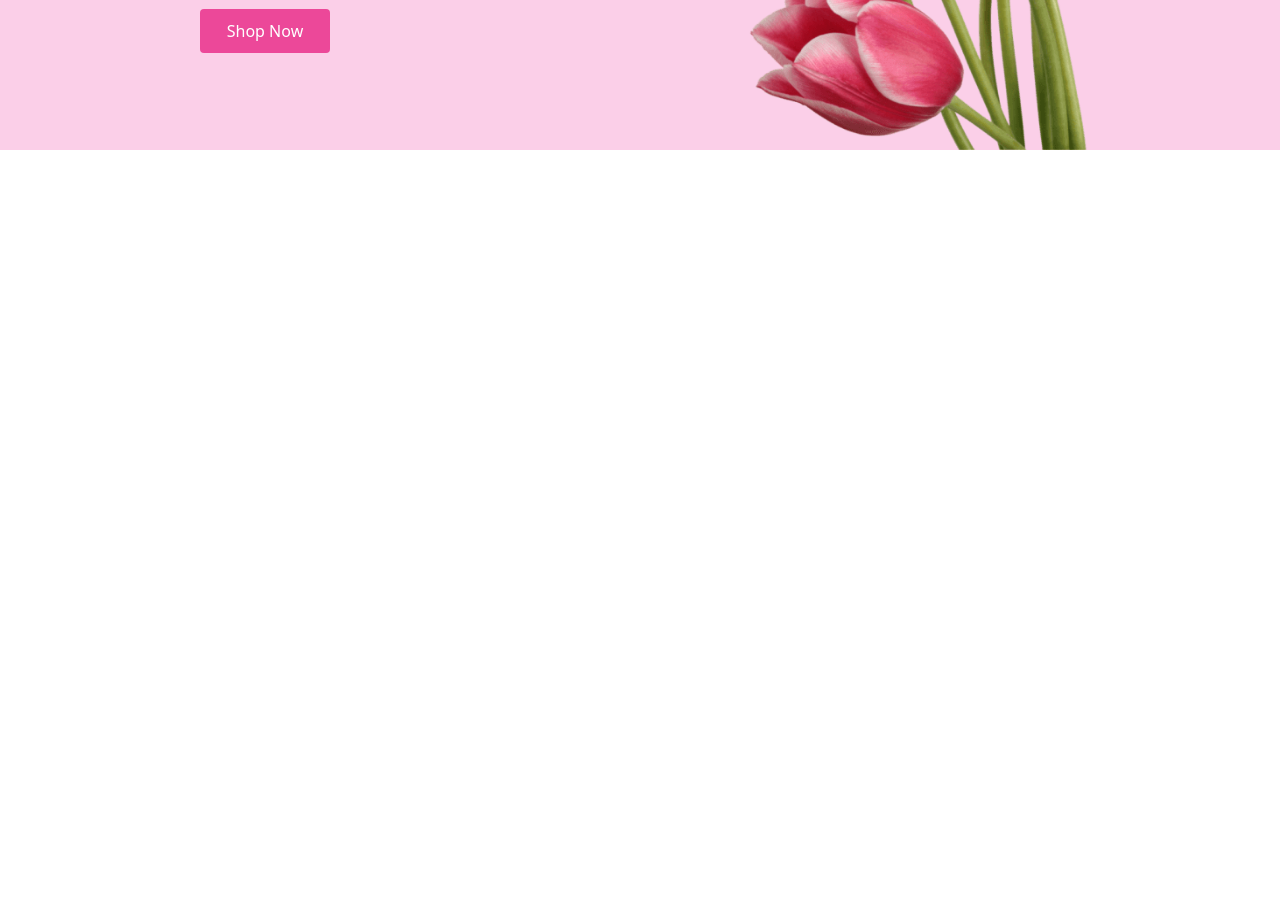
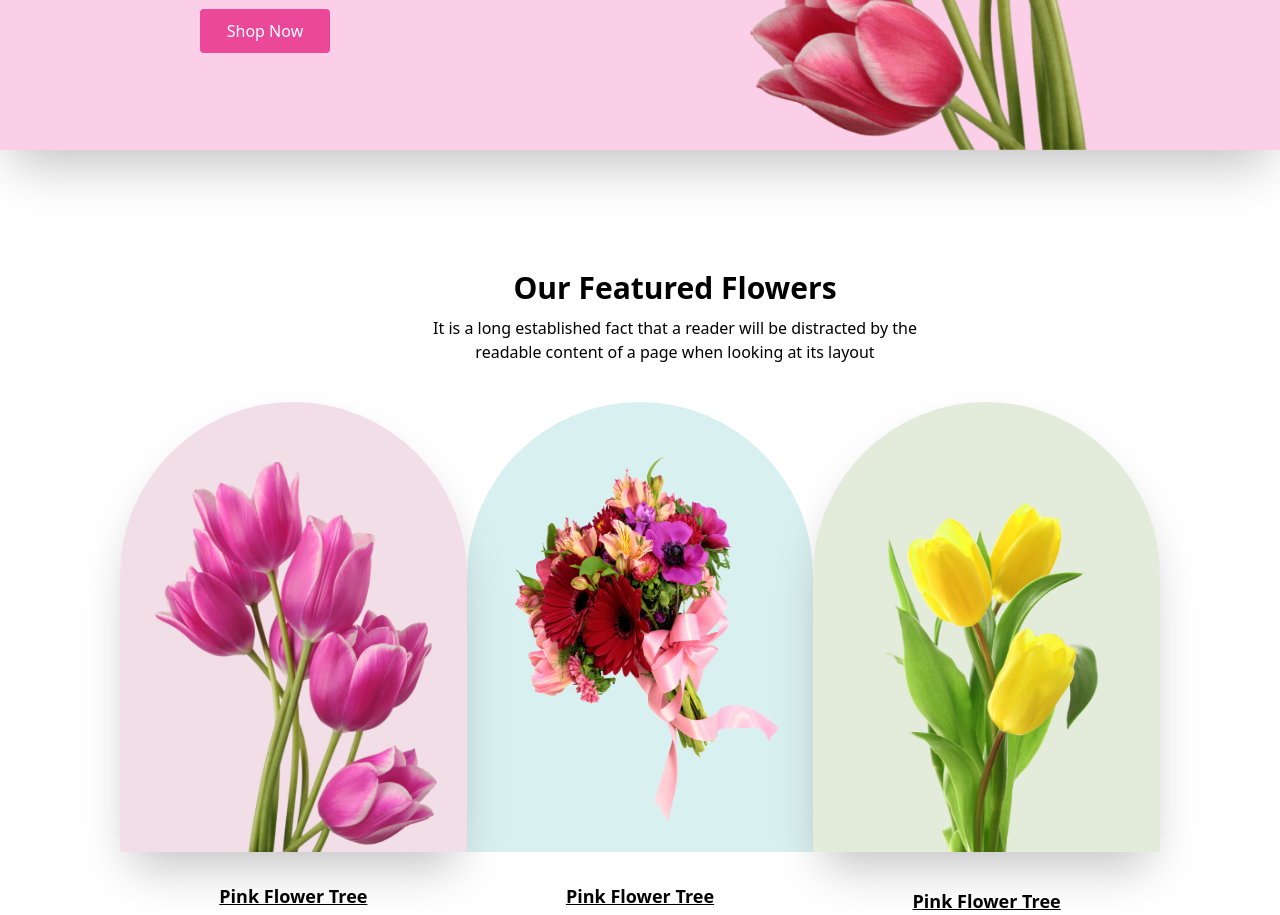
Before and after one commit to tarek9887/FLOWER-SHOP, a plain HTML site: page index.html in a window 1280 px wide. Shown: the part 500-1415 px from the top of the page. Before the commit the page ends 800 px from the top, so only its background shows below. Drawn offline with nearby package versions, Linux system fonts and the light colour scheme.

Commit message:
about and description section added

```diff
--- a/index.html
+++ b/index.html
@@ -7,7 +7,10 @@
     <script src="https://cdn.tailwindcss.com"></script>
 </head>
 <body>
-      <section class="">
+
+                  <!-- hero section  -->
+
+      <section class="shadow-2xl">
         <div class="flex justify-between max-w-[1920px] max-h-[650px] bg-pink-200">
             <div class="w-[708px] h-[506px] ml-[200px] mt-[193px]">
                 <h2 class="text-[rgba(39, 39, 39)] font-bold text-5xl leading-[60px]"> Let's make <br> beautiful flowers a<br> part of your life.</h2>
@@ -20,11 +23,41 @@
         </div>
       </section>
 
-      <section>
-        <div>
+                 <!--About Section -->
 
+      <section class="w-[550px] h-[132px] ml-[400px] mt-[120px] mx-auto">
+        <div class="">
+              <h2 class="text-center text-[rgba(39, 39, 39)] font-bold text-3xl">Our Featured Flowers</h2>
+              <p class="text-center mt-[10px]">It is a long established fact that a reader will be distracted by the readable
+                content of a page when looking at its layout</p>
         </div>
       </section>
 
+                 <!-- Description section -->
+
+        <div class="flex  ml-[120px]  mr-[120px] justify-around">
+          <div class="bg-[rgba(167,33,98,0.15)] p-[10px] h-[450px] shadow-2xl w-[350px] rounded-tl-[300px] rounded-tr-[300px] rounded-bl-[0px] rounded-br-[0px] ">
+                 <img class="h-[390px] mt-[50px] m-[25px]" src="Asset/pngwing 6.png">
+                 <p class="mt-[30px] font-bold text-lg text-center text-[rgba(39, 39, 39)]"><u>Pink Flower Tree</u></p>
+          </div>
+          <div class="bg-[rgba(5,151,160,0.15)] h-[450px] w-[350px] rounded-tl-[300px] rounded-tr-[300px] rounded-bl-[0px] rounded-br-[0px] ">
+                <img class="h-[370px] w-[300px] mt-[50px] m-[35px]" src="Asset/pngwing 5.png" alt="">
+                <p class="mt-[60px] font-bold text-lg text-center  text-[rgba(39, 39, 39)]"><u>Pink Flower Tree</u></p>
+          </div>
+          <div class="bg-[rgba(71,125,17,0.15)] p-[10px] h-[450px] w-[350px]  shadow-2xl rounded-tl-[300px] rounded-tr-[300px] rounded-bl-[0px] rounded-br-[0px] ">
+                <img class="h-[390px] mt-[50px] m-[35px]" src="Asset/pngwing 7.png" alt="">
+                <p class="mt-[16px] font-bold text-lg text-center text-[rgba(39, 39, 39)]"><u>Pink Flower Tree</u></p>
+          </div>
+        </div>
+
+        <!-- Description section -->
+
+        <section>
+          <div>
+
+          </div>
+        </section>
+
+
 </body>
 </html>
```
